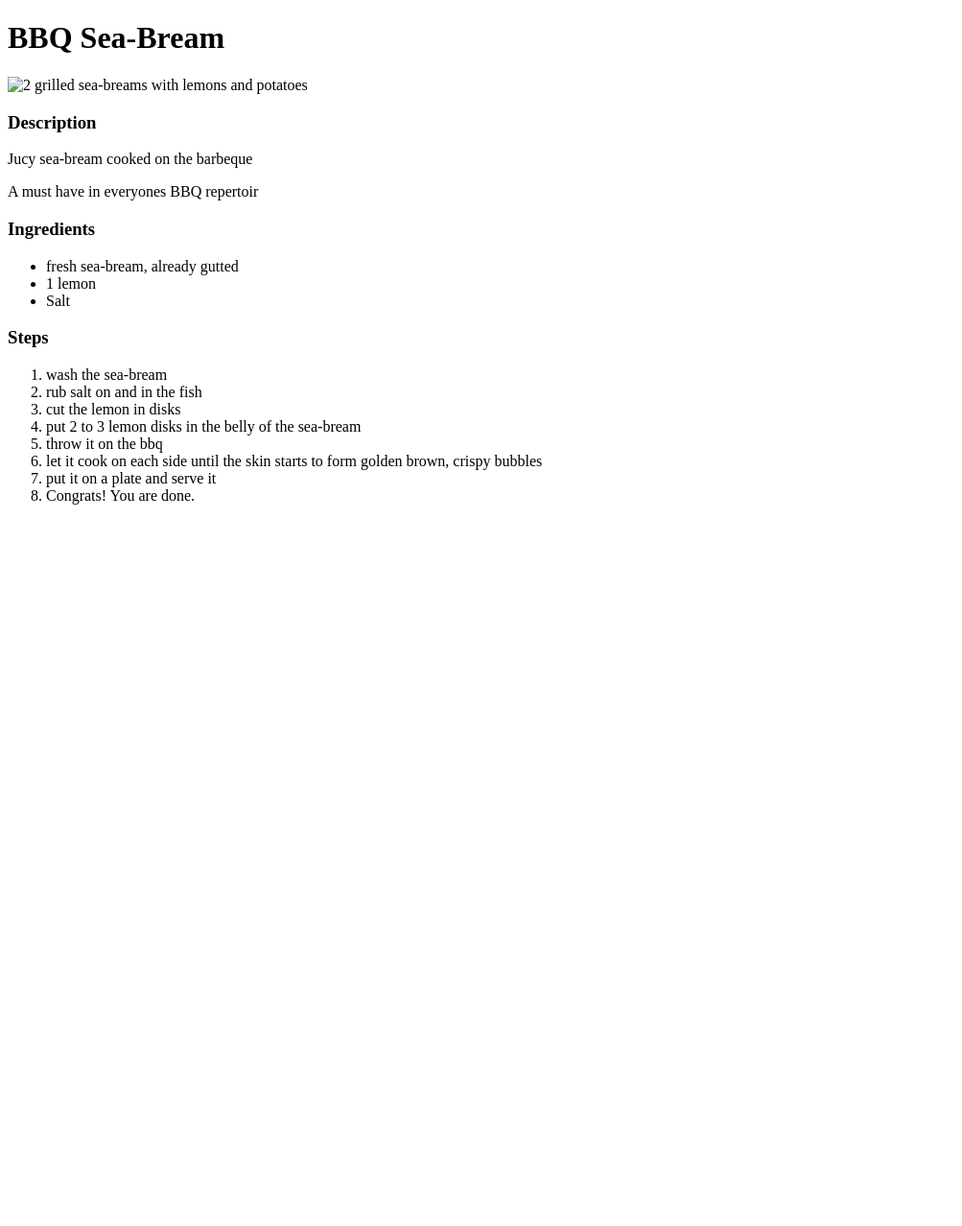
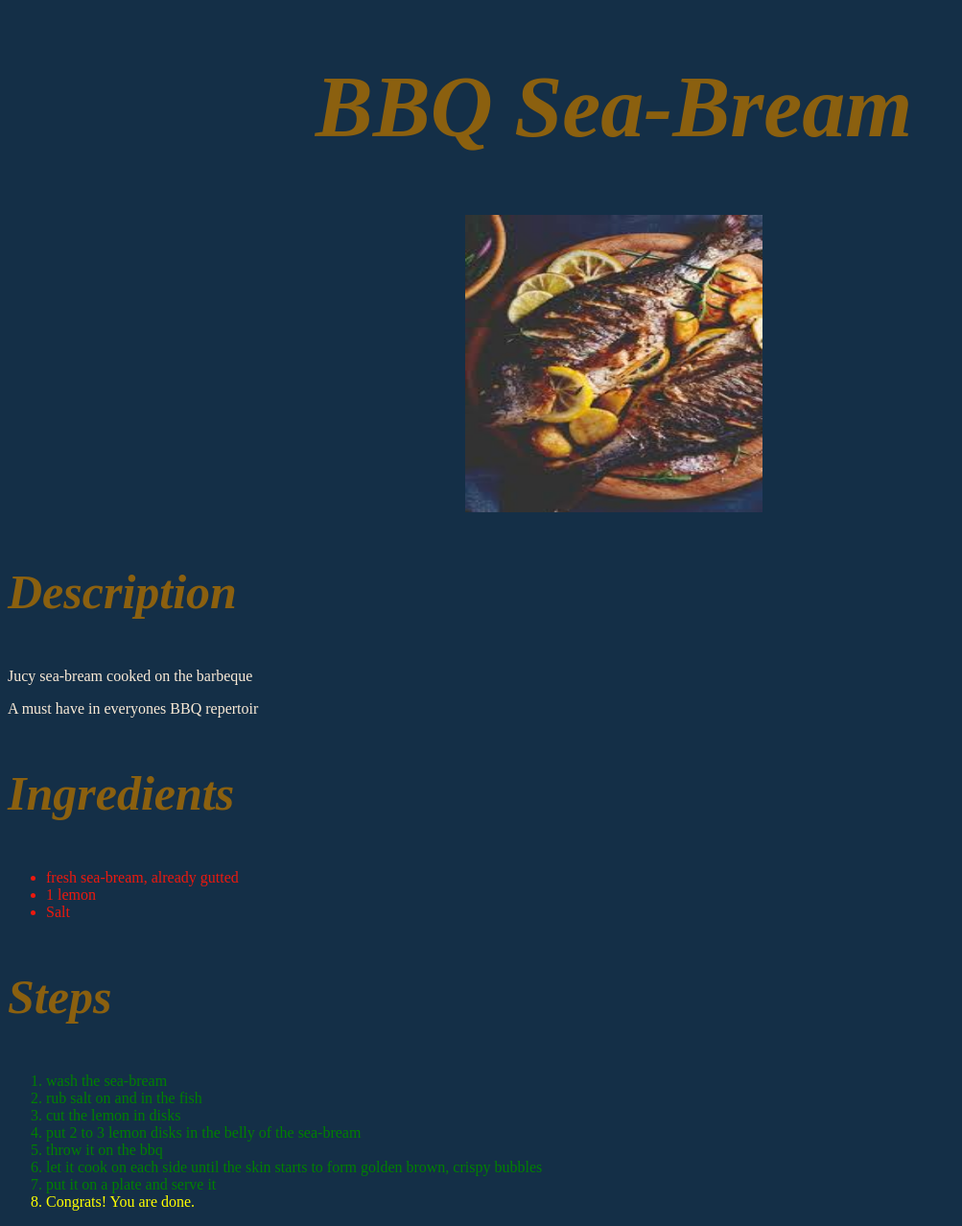
Before and after one commit to Broedt/odin-recipes, a plain HTML site: page recipes/bbq_sea-bream/bbq_sea-bream.html in a window 1280 px wide. Shown: the whole page at 96% size, without its empty margins (0-1003 px from the left). Before the commit the page ends 800 px from the top, so only its background shows below. Drawn offline with Linux system fonts and the light colour scheme.

Commit message:
rearanged directory structure for recipes

```diff
--- a/recipes/bbq_sea-bream/bbq_sea-bream.html
+++ b/recipes/bbq_sea-bream/bbq_sea-bream.html
@@ -4,22 +4,33 @@
     <meta charset="UTF-8">
 
     <title>BBQ Sea-Bream</title>
+    <link rel="stylesheet" href="./style.css">
 </head>
 <body>
-    <h1>BBQ Sea-Bream</h1>
-    <img src="../images/bbq_sea-bream.jpeg" alt="2 grilled sea-breams with lemons and potatoes " width="310" height="310">
-
+    <h1 class="centered">BBQ Sea-Bream</h1>
+    <div class="centered">
+        <img src="./images/bbq_sea-bream.jpeg" alt="2 grilled sea-breams with lemons and potatoes " width="310" height="310">
+    </div>
             <h3>Description</h3>
                 <p>Jucy sea-bream cooked on the barbeque</p>
                 <p>A must have in everyones BBQ repertoir</p>
 
             <h3>Ingredients</h3>
                 <ul>
-                    <li>fresh sea-bream, already gutted</li> <li>1 lemon</li> <li>Salt</li>
+                    <li>fresh sea-bream, already gutted</li>
+                    <li>1 lemon</li>
+                    <li>Salt</li>
                 </ul>
             <h3>Steps</h3>
                 <ol>
-                    <li>wash the sea-bream</li> <li>rub salt on and in the fish</li> <li>cut the lemon in disks</li> <li>put 2 to 3 lemon disks in the belly of the sea-bream</li> <li>throw it on the bbq</li> <li>let it cook on each side until the skin starts to form golden brown, crispy bubbles </li> <li>put it on a plate and serve it</li> <li>Congrats! You are done.</li>
+                    <li>wash the sea-bream</li>
+                    <li>rub salt on and in the fish</li>
+                    <li>cut the lemon in disks</li>
+                    <li>put 2 to 3 lemon disks in the belly of the sea-bream</li>
+                    <li>throw it on the bbq</li>
+                    <li>let it cook on each side until the skin starts to form golden brown, crispy bubbles </li>
+                    <li>put it on a plate and serve it</li>
+                    <li id="i-am-yellow">Congrats! You are done.</li>
                 </ol>
 </body>
 </html>
```
Also changed, not shown: recipes/bbq_sea-bream/images/bbq_sea-bream.jpeg (renamed from images/bbq_sea-bream.jpeg), recipes/buritos/images/burritos.jpeg (renamed from images/burritos.jpeg).
